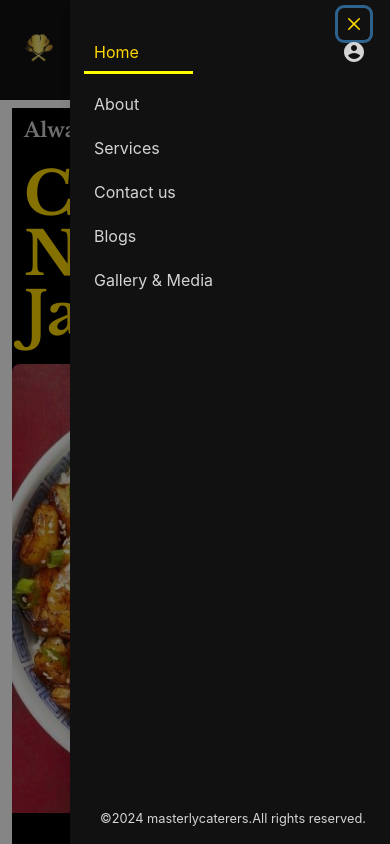
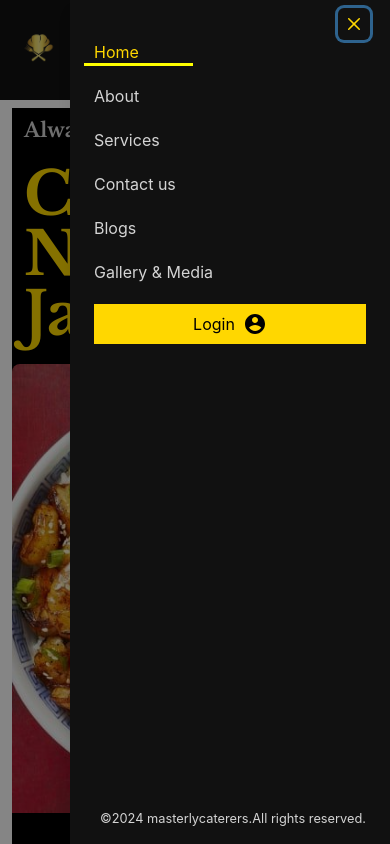
Before and after one commit to allenshamrock/Masterly-Caterers, a React (Vite) app in the folder client/: page / in a window 390 px wide. Both pictures are taken after a click on the element 361 px from the left and 50 px from the top of the page. Shown: the top 844 px of the page. Built offline with nearby package versions, Linux system fonts and the light colour scheme.

Commit message:
{Enh}:Revamped the auth logic to be handled globally

```diff
--- a/client/package.json
+++ b/client/package.json
@@ -16,6 +16,8 @@
     "@emotion/styled": "^11.11.5",
     "@react-oauth/google": "^0.12.1",
     "@reduxjs/toolkit": "^2.2.6",
+    "@tanstack/react-query": "^5.51.24",
+    "@tanstack/react-query-devtools": "^5.51.24",
     "axios": "^1.7.2",
     "dotenv": "^16.4.5",
     "formik": "^2.4.6",
--- a/client/src/components/GalleryContainer.jsx
+++ b/client/src/components/GalleryContainer.jsx
@@ -18,6 +18,7 @@ const GalleryContainer = () => {
   const { media, setMedia, isLoading, error } = useFetchMedia();
   const toast = useToast();
   const role = useSelector(selectCurrentIsRole);
+  console.log(role)
 
   if (isLoading) {
     return (
@@ -97,7 +98,6 @@ const GalleryContainer = () => {
               <Text className="font-semibold ">
                 Published at :
                 <span>
-                  {" "}
                   {new Date(media.publish_date).toLocaleDateString()}
                 </span>
               </Text>
--- a/client/src/components/Navbar.jsx
+++ b/client/src/components/Navbar.jsx
@@ -24,6 +24,8 @@ import {
   Image,
 } from "@chakra-ui/react";
 import { RiAccountCircleFill } from "react-icons/ri";
+import Logout from "./authentication/Logout";
+import useAuth from "../features/auth/useAuth";
 
 const Navbar = () => {
   const { isOpen, onOpen, onClose } = useDisclosure();
@@ -36,8 +38,10 @@ const Navbar = () => {
 
   const handleAccountIconClick = () => {
     onClose();
-    onLoginOpen()
+    onLoginOpen();
   };
+
+  const isAuthorized = useAuth(["user", "admin"]);
 
   return (
     <div className="font-libre text-black-600 flex justify-between  items-center bg-[#111] w-[100%] font-semibold py-[20px] overflow-hidden pr-[10px]">
@@ -62,10 +66,14 @@ const Navbar = () => {
         <NavLink className="nav-links" to={"/gallery"}>
           Gallery & Media
         </NavLink>
-        <RiAccountCircleFill
-          className="text-[#d4d4d4] text-2xl mb-2 cursor-pointer"
-          onClick={handleAccountIconClick}
-        />
+        {isAuthorized ? (
+          <Logout />
+        ) : (
+          <RiAccountCircleFill
+            className="text-[#d4d4d4] text-2xl mb-2 cursor-pointer"
+            onClick={handleAccountIconClick}
+          />
+        )}
       </nav>
 
       <Flex className="flex md:hidden pr-[4px]">
@@ -97,10 +105,6 @@ const Navbar = () => {
                 }}
               >
                 Home
-                <RiAccountCircleFill
-                  className="text-[#d4d4d4] text-2xl mb-2 cursor-pointer ml-auto"
-                  onClick={handleAccountIconClick}
-                />
               </NavLink>
               <NavLink
                 className={"nav-links drawer-link"}
@@ -152,6 +156,19 @@ const Navbar = () => {
               >
                 Gallery & Media
               </NavLink>
+              <div className="w-full bg-gold flex items-center justify-center">
+                {isAuthorized ? (
+                  <Logout />
+                ) : (
+                  <button
+                    onClick={handleAccountIconClick}
+                    className="cursor-pointer w-[150px] text-black p-2 flex items-center  justify-center gap-2"
+                  >
+                    Login
+                    <RiAccountCircleFill className="text-2xl" />
+                  </button>
+                )}
+              </div>
             </DrawerBody>
 
             <DrawerFooter className="block ">
--- /dev/null
+++ b/client/src/components/authentication/Logout.jsx
@@ -0,0 +1,42 @@
+import React from "react";
+import { logout } from "../../features/auth/Authslice";
+import { useDispatch } from "react-redux";
+import { useToast } from "@chakra-ui/react";
+import { LiaDoorOpenSolid } from "react-icons/lia";
+function Logout() {
+  const toast = useToast();
+  const dispatch = useDispatch();
+
+  const handleLogout = () => {
+    setTimeout(() => {
+      dispatch(logout());
+      window.location.href = "/";
+    }, 3000);
+    showToast("You have been logged out");
+  };
+
+  const showToast = (message) => {
+    toast({
+      title: message,
+      status: "info",
+      duration: 5000,
+      isClosable: true,
+      position: "top",
+    });
+  };
+
+  return (
+    <div className="flex items-center justify-between w-[100px]">
+      <button
+        onClick={handleLogout}
+        className="text-lg font-montserrat font-bold  flex items-center justify-start bg-gold"
+        type="button"
+      >
+        <LiaDoorOpenSolid fontSize={"1.5rem"} />
+        Logout
+      </button>
+    </div>
+  );
+}
+
+export default Logout;
--- /dev/null
+++ b/client/src/features/auth/useAuth.jsx
@@ -0,0 +1,11 @@
+import {useSelector} from 'react-redux'
+import { selectUserData } from './Authslice'
+const useAuth = (allowedRoles) => {
+const user = useSelector(selectUserData)
+if(!user) return false
+
+const {role} = user
+return allowedRoles.includes(role)
+}
+
+export default useAuth
--- a/client/src/main.jsx
+++ b/client/src/main.jsx
@@ -1,19 +1,23 @@
-import React from 'react'
-import ReactDOM from 'react-dom/client'
-import App from './App.jsx'
-import './index.css'
-import {store} from './features/store.jsx'
-import { Provider } from 'react-redux'
+import React from "react";
+import ReactDOM from "react-dom/client";
+import App from "./App.jsx";
+import "./index.css";
+import { store } from "./features/store.jsx";
+import { Provider } from "react-redux";
 import "react-toastify/dist/ReactToastify.css";
-import { ChakraProvider } from '@chakra-ui/react'
-import {BrowserRouter} from 'react-router-dom'
+import { ChakraProvider } from "@chakra-ui/react";
+import { BrowserRouter } from "react-router-dom";
+import { QueryClientProvider, QueryClient } from "@tanstack/react-query";
 
+const queryClient = new QueryClient();
 ReactDOM.createRoot(document.getElementById("root")).render(
   <React.StrictMode>
     <Provider store={store}>
       <ChakraProvider>
         <BrowserRouter>
-          <App />
+          <QueryClientProvider client={queryClient}>
+            <App />
+          </QueryClientProvider>
         </BrowserRouter>
       </ChakraProvider>
     </Provider>
--- a/client/src/pages/Home.jsx
+++ b/client/src/pages/Home.jsx
@@ -52,7 +52,7 @@ const Home = () => {
       image: "/blog.jpeg",
       text: "Blogs",
       header: "Books",
-      link: "/books",
+      link: "/blogs",
     },
     {
       image: "/budget.jpeg",
```
Also changed, not shown: 1 other file (tests, documents, lock files or other folders).
